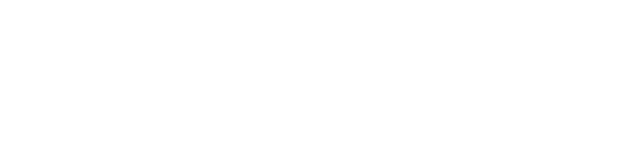
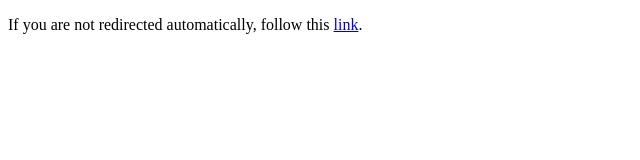
Before and after one commit to FujiTeam-cmd/Apple, a plain HTML site: page index.html in a window 1280 px wide. Shown: the whole page, without its empty margins (0-640 px from the left). Drawn offline with Linux system fonts and the light colour scheme.

Commit message:
Update index.html

```diff
--- a/index.html
+++ b/index.html
@@ -1,7 +1,11 @@
-<html>
+<!DOCTYPE html>
+<html lang="en">
     <head>
+        <meta charset="UTF-8">
         <meta http-equiv="refresh" content="0" url-data="en/en.main.html">
+        <title>Redirecting</title>
     </head>
     <body>
+        <p>If you are not redirected automatically, follow this <a href="en.main.html">link</a>.</p>
     </body>
 </html>
```
